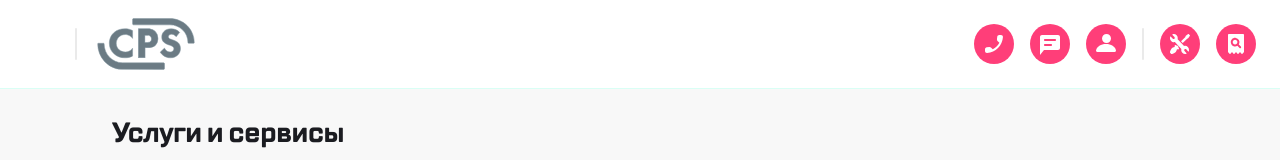
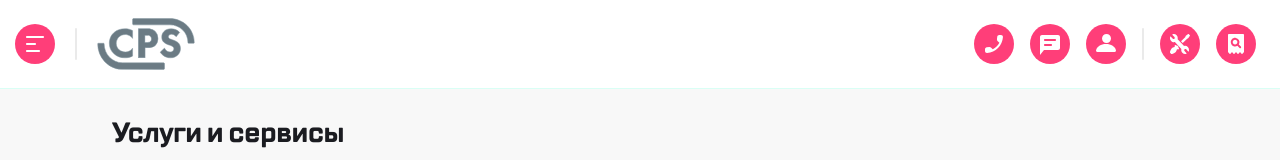
Before and after one commit to AsukaTundra/webpack, a plain HTML site: page index.html in a window 1280 px wide. Shown: the top 160 px of the page. Drawn offline with Linux system fonts and the light colour scheme; files whose address does not match are found by name.

Commit message:
Update style.css

```diff
--- a/style.css
+++ b/style.css
@@ -155,7 +155,7 @@ h6 {
   min-width: 180px; }
   .header__left .left__button {
     margin-left: 15px;
-    background-image: url(src/img/buttons/burger.svg);
+    background-image: url(img/buttons/burger.svg);
     order: 0; }
   .header__left .left__link {
     width: 90px;
```
